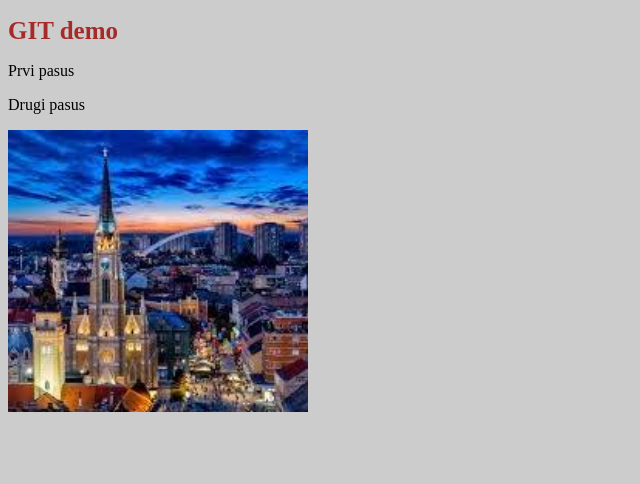
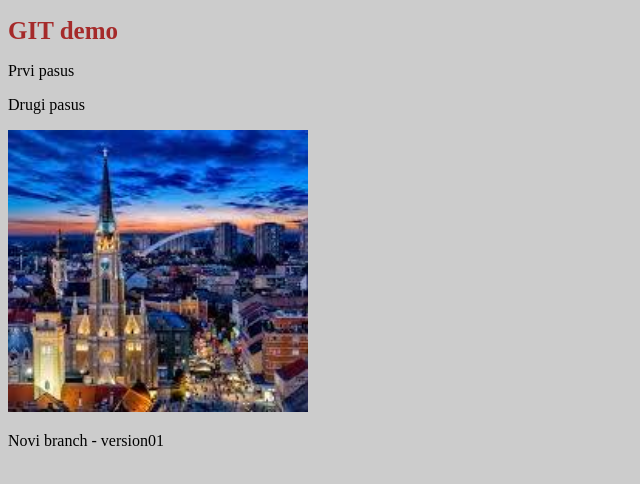
Before and after one commit to marijanagrujcic/smart, a plain HTML site: page index.html in a window 1280 px wide. Shown: the whole page, without its empty margins (0-640 px from the left). Drawn offline with Linux system fonts and the light colour scheme.

```diff
--- a/index.html
+++ b/index.html
@@ -11,5 +11,6 @@
     <p>Prvi pasus</p>
     <p>Drugi pasus</p>
     <img src="./image/novisad.jfif" alt="novi_sad slika" width="300px" />
+    <p>Novi branch - version01</p>
 </body>
 </html>
```
